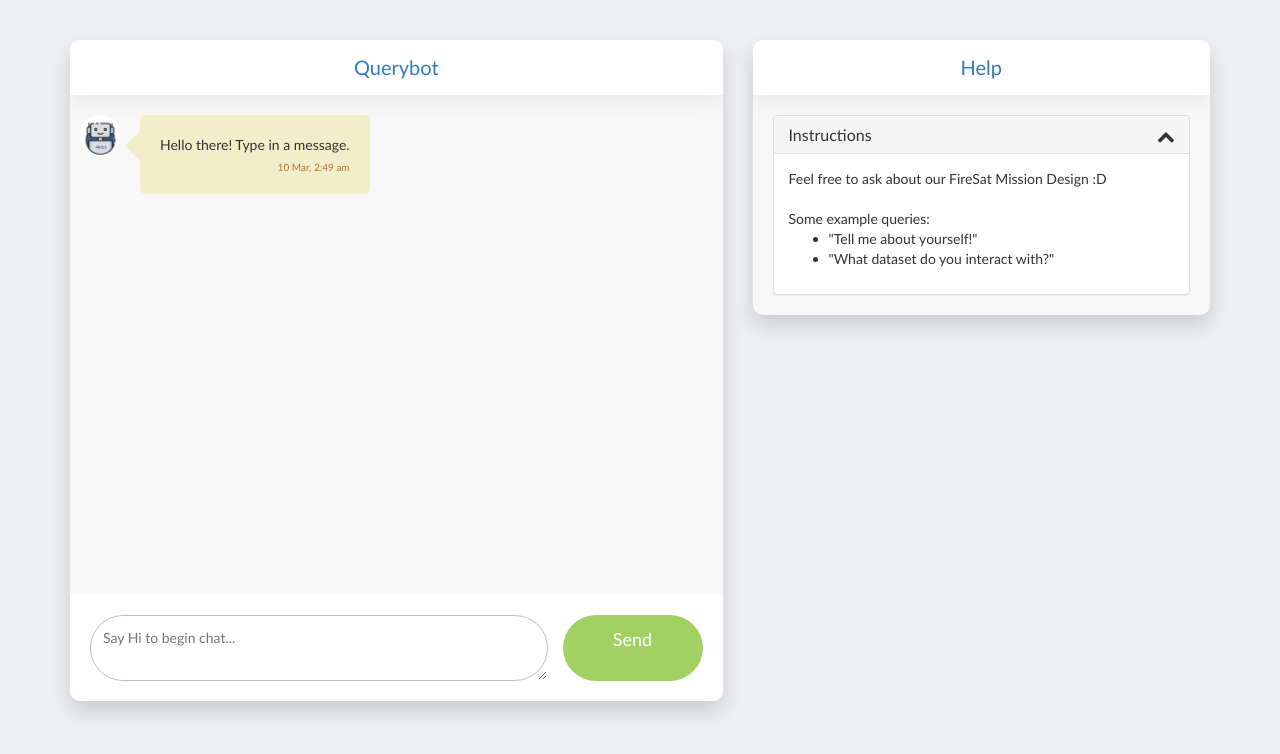
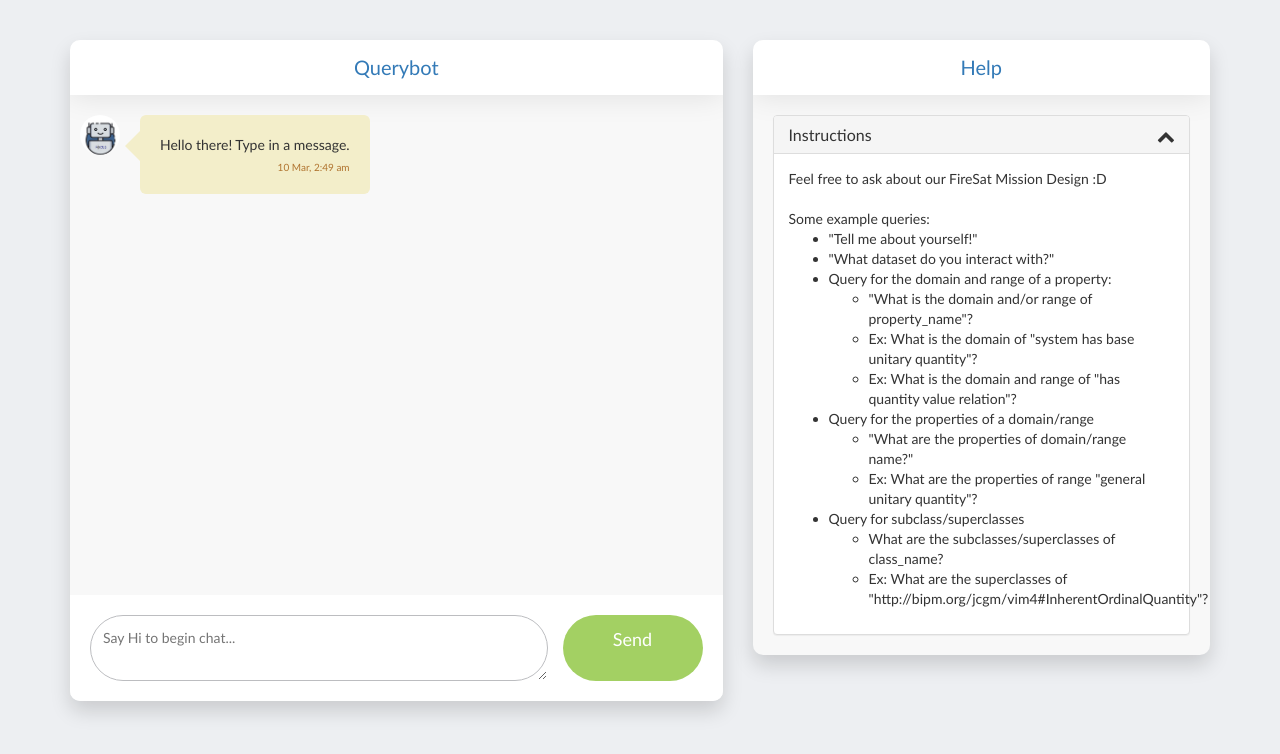
Before and after one commit to rudyorre/chatbot.ai, a Flask app: page / in a window 1280 px wide. Shown: the top 754 px of the page. Run offline with Flask 2, Linux system fonts and the light colour scheme; some libraries are stand-ins or nearby versions.

Commit message:
added example queries to frontpage

```diff
--- a/server/src/server/server.py
+++ b/server/src/server/server.py
@@ -55,26 +55,21 @@ processed_queries = []
 @app.route("/query", methods=["POST"])
 @cross_origin()
 def user_query():
-	# querystr = request.get_json()["data"]
-	# user_query = Query(querystr)
-	# user_queries.append(user_query)
+	querystr = request.get_json()["data"]
+	user_query = Query(querystr)
+	user_queries.append(user_query)
 
-	# transformed_query = parse_user_query(querystr)
-	# resp = get_hardcode_response(transformed_query)
-	# resp = {"response": resp}
-	# if resp["response"] == "":
-	# 	print("empty hardcode response")
-	# 	processed_query = nlqe.query(user_query)
-	# 	processed_queries.append(processed_query)
-	# else:
-	# 	processed_queries.append(resp)
-	# return "", 204
-	user_query = Query(request.get_json()["data"])
-	user_queries.append(user_query)
-	processed_query = nlqe.query(user_query)
-	processed_queries.append(processed_query)
+	transformed_query = parse_user_query(querystr)
+	resp = get_hardcode_response(transformed_query)
+	resp = {"response": resp}
+
+	if resp["response"] == "":
+		#empty hardcode response, query nlqe
+		processed_query = nlqe.query(user_query)
+		processed_queries.append(processed_query)
+	else:
+		processed_queries.append(resp)
 	return "", 204
-
 
 @app.route("/response")
 @cross_origin()
--- a/server/src/server/templates/index.html
+++ b/server/src/server/templates/index.html
@@ -77,6 +77,25 @@
 									<ul>
 										<li>"Tell me about yourself!"</li>
 										<li>"What dataset do you interact with?"</li>
+										<li>Query for the domain and range of a property:
+											<ul>
+												<li>"What is the domain and/or range of property_name"?</li>
+												<li>Ex: What is the domain of "system has base unitary quantity"?</li>
+												<li>Ex: What is the domain and range of "has quantity value relation"?</li>
+											</ul>
+										</li>
+										<li>Query for the properties of a domain/range</li>
+											<ul>
+												<li>"What are the properties of domain/range name?"</li>
+												<!-- <li>Ex: What are the properties of domain Authority?</li> -->
+												<li>Ex: What are the properties of range "general unitary quantity"?</li>
+											</ul>
+										<li>Query for subclass/superclasses</li>
+											<ul>
+												<li>What are the subclasses/superclasses of class_name?</li>
+												<li>Ex: What are the superclasses of "http://bipm.org/jcgm/vim4#InherentOrdinalQuantity"?</li>
+												<!-- <li>Ex: What are the subclasses of "http://bipm.org/jcgm/vim4#UnitaryQuantityValue"?</li> -->
+											</ul>
 									</ul>
 								</div>
 							</div>
```
